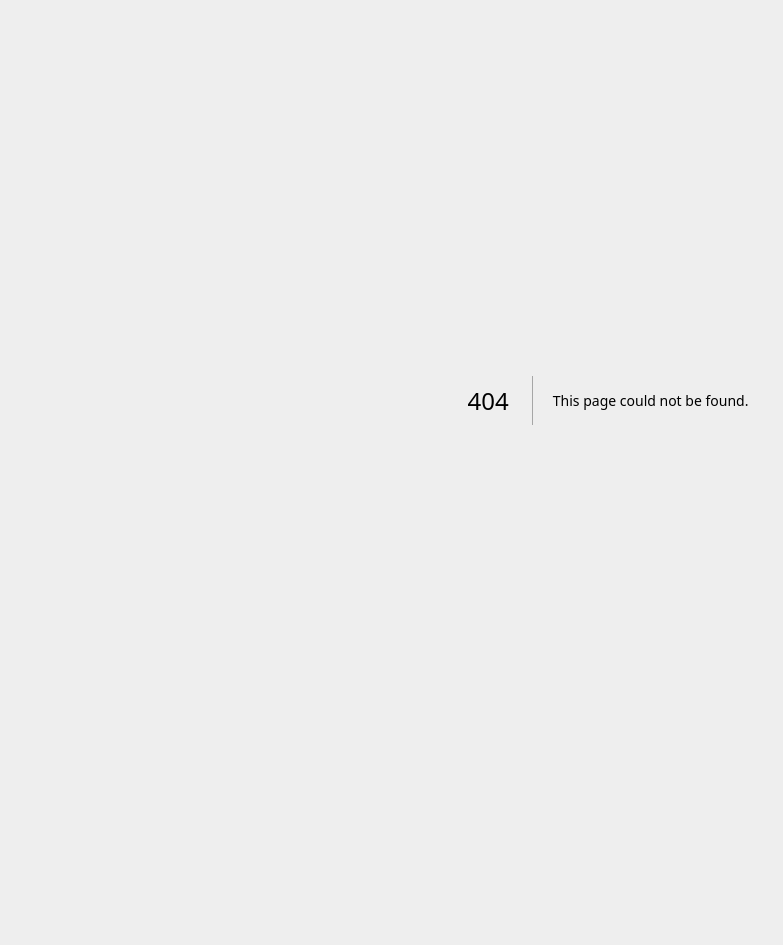
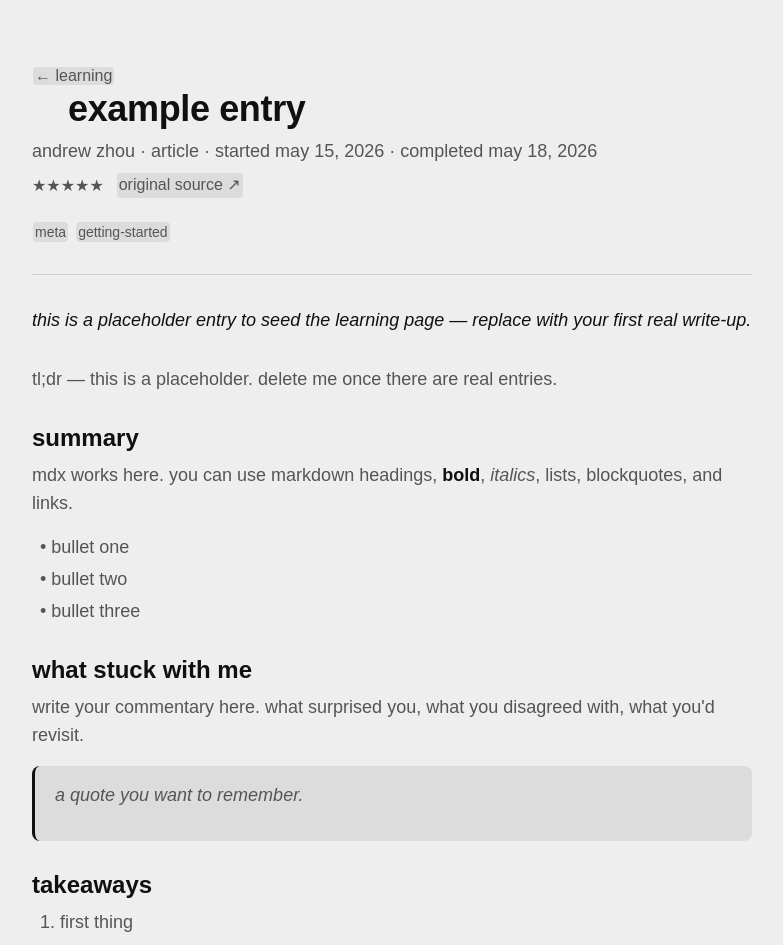
Before and after one commit to andrewyzhou/personal-site, a Next.js app: page /learning/example in a window 1280 px wide. Before the commit this address had no page. Shown: the top 945 px of the page, without its empty margins (32-815 px from the left). Before the commit the page ends 800 px from the top, so only its background shows below. Built offline with nearby package versions, Linux system fonts and the light colour scheme; a web font is replaced by a local one.

Commit message:
feat: add /learning/[slug] detail page with mdx rendering

```diff
--- /dev/null
+++ b/src/app/learning/[slug]/page.tsx
@@ -0,0 +1,163 @@
+import Link from "next/link";
+import { notFound } from "next/navigation";
+import type { Metadata } from "next";
+import { getAllEntries, getEntryBySlug, getAdjacentEntries } from "@/lib/learning";
+import SourceIcon from "@/components/learning/SourceIcon";
+import Rating from "@/components/learning/Rating";
+import MDXContent from "@/components/learning/MDXContent";
+
+interface PageProps {
+  params: Promise<{ slug: string }>;
+}
+
+export async function generateStaticParams() {
+  return getAllEntries().map((e) => ({ slug: e.slug }));
+}
+
+export async function generateMetadata({ params }: PageProps): Promise<Metadata> {
+  const { slug } = await params;
+  const entry = getEntryBySlug(slug);
+  if (!entry) return { title: "not found · andrew zhou" };
+  return {
+    title: `${entry.title} · learning · andrew zhou`,
+    description: entry.summary,
+  };
+}
+
+function formatDate(iso?: string): string {
+  if (!iso) return "";
+  const d = new Date(iso + "T00:00:00");
+  const month = d.toLocaleDateString("en-US", { month: "short" }).toLowerCase();
+  return `${month} ${d.getDate()}, ${d.getFullYear()}`;
+}
+
+export default async function LearningEntryPage({ params }: PageProps) {
+  const { slug } = await params;
+  const entry = getEntryBySlug(slug);
+  if (!entry) notFound();
+
+  const { prev, next } = getAdjacentEntries(slug);
+
+  const dates: string[] = [];
+  if (entry.dateStarted) dates.push(`started ${formatDate(entry.dateStarted)}`);
+  if (entry.dateCompleted) dates.push(`completed ${formatDate(entry.dateCompleted)}`);
+  if (dates.length === 0 && entry.status === "in-progress") dates.push("in progress");
+
+  return (
+    <main className="site-container">
+      <section className="py-8">
+        <Link href="/learning" className="font-sans text-gray text-base link-highlight">
+          ← learning
+        </Link>
+      </section>
+
+      <article className="py-8" style={{ maxWidth: "720px" }}>
+        {/* header */}
+        <div className="flex items-start gap-3" style={{ marginBottom: "0.5rem" }}>
+          <div style={{ marginTop: "0.5rem" }}>
+            <SourceIcon type={entry.type} size={24} />
+          </div>
+          <h1
+            className="font-sans font-bold text-off-white text-4xl"
+            style={{ letterSpacing: "-0.01em", lineHeight: 1.15 }}
+          >
+            {entry.title}
+          </h1>
+        </div>
+
+        <p className="font-sans text-gray text-lg" style={{ marginBottom: "0.5rem" }}>
+          {entry.creator} · {entry.type}
+          {dates.length > 0 && <> · {dates.join(" · ")}</>}
+        </p>
+
+        <div className="flex items-center flex-wrap gap-3" style={{ marginBottom: "1.5rem" }}>
+          <Rating value={entry.rating} />
+          {entry.sourceUrl && (
+            <a
+              href={entry.sourceUrl}
+              target="_blank"
+              rel="noopener noreferrer"
+              className="font-sans text-gray text-base link-highlight"
+            >
+              original source ↗
+            </a>
+          )}
+        </div>
+
+        {entry.tags.length > 0 && (
+          <div className="flex flex-wrap gap-1.5" style={{ marginBottom: "2rem" }}>
+            {entry.tags.map((tag) => (
+              <Link
+                key={tag}
+                href={`/learning?tags=${encodeURIComponent(tag)}`}
+                className="font-sans text-gray text-sm link-highlight"
+              >
+                {tag}
+              </Link>
+            ))}
+          </div>
+        )}
+
+        <hr
+          style={{
+            border: "none",
+            height: "1px",
+            backgroundColor: "var(--theme-divider)",
+            marginBottom: "2rem",
+          }}
+        />
+
+        {entry.summary && (
+          <p
+            className="font-sans text-off-white text-lg italic leading-[1.5]"
+            style={{ marginBottom: "2rem" }}
+          >
+            {entry.summary}
+          </p>
+        )}
+
+        <MDXContent source={entry.content} />
+      </article>
+
+      {(prev || next) && (
+        <>
+          <div className="section-divider" />
+          <section className="py-8">
+            <div className="flex justify-between gap-6" style={{ maxWidth: "720px" }}>
+              <div className="flex-1">
+                {prev && (
+                  <Link href={`/learning/${prev.slug}`} className="block group">
+                    <p className="font-sans text-gray text-sm" style={{ marginBottom: "0.25rem" }}>
+                      ← previous
+                    </p>
+                    <p className="font-sans text-off-white text-lg link-highlight inline-block">
+                      {prev.title}
+                    </p>
+                  </Link>
+                )}
+              </div>
+              <div className="flex-1 text-right">
+                {next && (
+                  <Link href={`/learning/${next.slug}`} className="block group">
+                    <p className="font-sans text-gray text-sm" style={{ marginBottom: "0.25rem" }}>
+                      next →
+                    </p>
+                    <p className="font-sans text-off-white text-lg link-highlight inline-block">
+                      {next.title}
+                    </p>
+                  </Link>
+                )}
+              </div>
+            </div>
+          </section>
+        </>
+      )}
+
+      <div className="section-divider" />
+
+      <footer className="py-8 text-center">
+        <p className="font-sans text-gray text-sm">© andrew zhou 2025-2026</p>
+      </footer>
+    </main>
+  );
+}
--- /dev/null
+++ b/src/components/learning/MDXContent.tsx
@@ -0,0 +1,105 @@
+import { MDXRemote } from "next-mdx-remote/rsc";
+import type { ComponentProps } from "react";
+
+const components = {
+  h1: (props: ComponentProps<"h1">) => (
+    <h1
+      className="font-sans font-bold text-off-white text-3xl"
+      style={{ marginTop: "2rem", marginBottom: "0.75rem", letterSpacing: "-0.01em" }}
+      {...props}
+    />
+  ),
+  h2: (props: ComponentProps<"h2">) => (
+    <h2
+      className="font-sans font-bold text-off-white text-2xl"
+      style={{ marginTop: "1.75rem", marginBottom: "0.5rem" }}
+      {...props}
+    />
+  ),
+  h3: (props: ComponentProps<"h3">) => (
+    <h3
+      className="font-sans font-bold text-off-white text-xl"
+      style={{ marginTop: "1.25rem", marginBottom: "0.5rem" }}
+      {...props}
+    />
+  ),
+  p: (props: ComponentProps<"p">) => (
+    <p
+      className="font-sans text-gray text-lg leading-[1.55]"
+      style={{ marginBottom: "1rem" }}
+      {...props}
+    />
+  ),
+  a: (props: ComponentProps<"a">) => (
+    <a
+      target="_blank"
+      rel="noopener noreferrer"
+      className="text-off-white link-highlight"
+      {...props}
+    />
+  ),
+  ul: (props: ComponentProps<"ul">) => (
+    <ul
+      className="font-sans text-gray text-lg leading-[1.55] list-disc list-inside"
+      style={{ marginBottom: "1rem", paddingLeft: "0.5rem" }}
+      {...props}
+    />
+  ),
+  ol: (props: ComponentProps<"ol">) => (
+    <ol
+      className="font-sans text-gray text-lg leading-[1.55] list-decimal list-inside"
+      style={{ marginBottom: "1rem", paddingLeft: "0.5rem" }}
+      {...props}
+    />
+  ),
+  li: (props: ComponentProps<"li">) => (
+    <li style={{ marginBottom: "0.25rem" }} {...props} />
+  ),
+  blockquote: (props: ComponentProps<"blockquote">) => (
+    <blockquote
+      className="card-bg rounded-lg font-sans text-secondary text-lg italic leading-[1.55]"
+      style={{
+        padding: "1rem 1.25rem",
+        marginBottom: "1rem",
+        borderLeft: "3px solid var(--theme-text-primary)",
+      }}
+      {...props}
+    />
+  ),
+  strong: (props: ComponentProps<"strong">) => (
+    <strong className="text-off-white font-bold" {...props} />
+  ),
+  em: (props: ComponentProps<"em">) => <em className="italic" {...props} />,
+  hr: () => (
+    <hr
+      style={{
+        border: "none",
+        height: "1px",
+        backgroundColor: "var(--theme-divider)",
+        margin: "2rem 0",
+      }}
+    />
+  ),
+  code: (props: ComponentProps<"code">) => (
+    <code
+      className="font-mono text-off-white text-base"
+      style={{
+        backgroundColor: "var(--theme-highlight-bg)",
+        padding: "0.125rem 0.375rem",
+        borderRadius: "4px",
+      }}
+      {...props}
+    />
+  ),
+  pre: (props: ComponentProps<"pre">) => (
+    <pre
+      className="card-bg rounded-lg font-mono text-secondary text-base overflow-x-auto"
+      style={{ padding: "1rem 1.25rem", marginBottom: "1rem", lineHeight: 1.5 }}
+      {...props}
+    />
+  ),
+};
+
+export default function MDXContent({ source }: { source: string }) {
+  return <MDXRemote source={source} components={components} />;
+}
```
